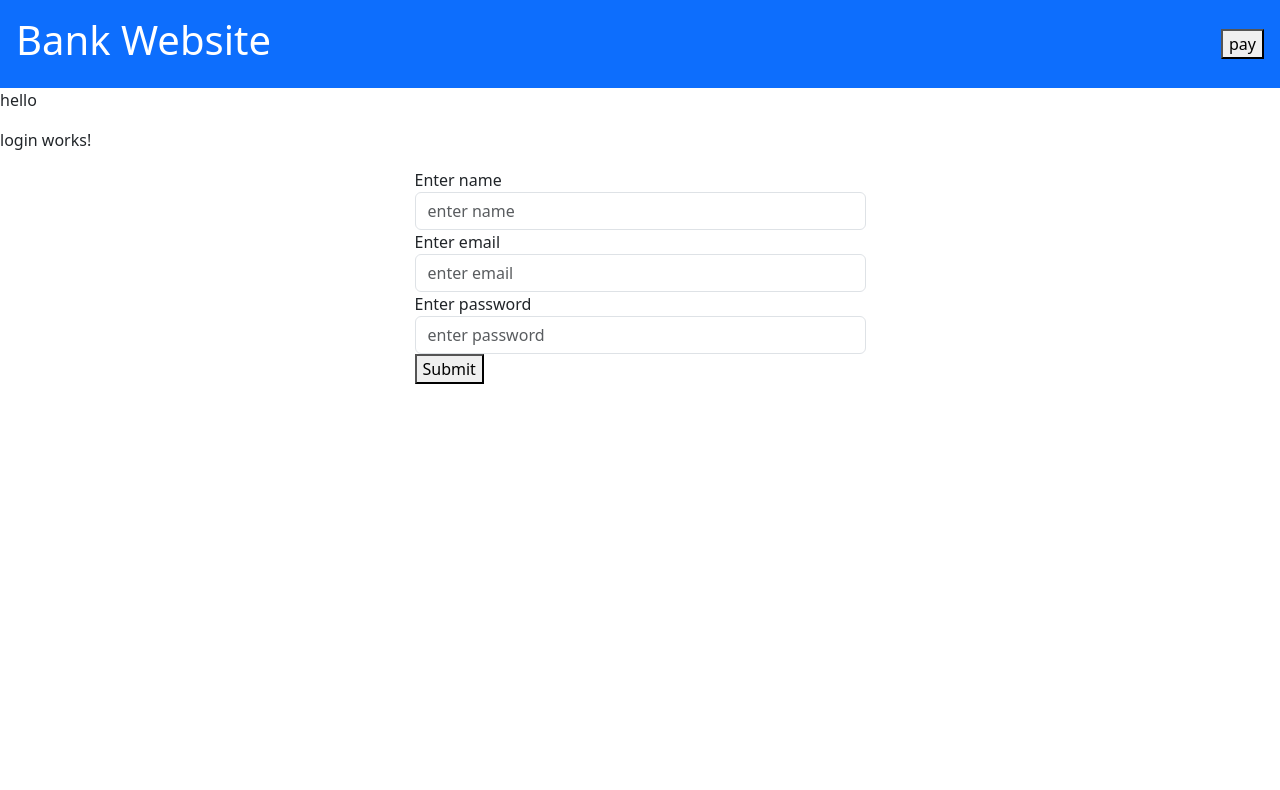
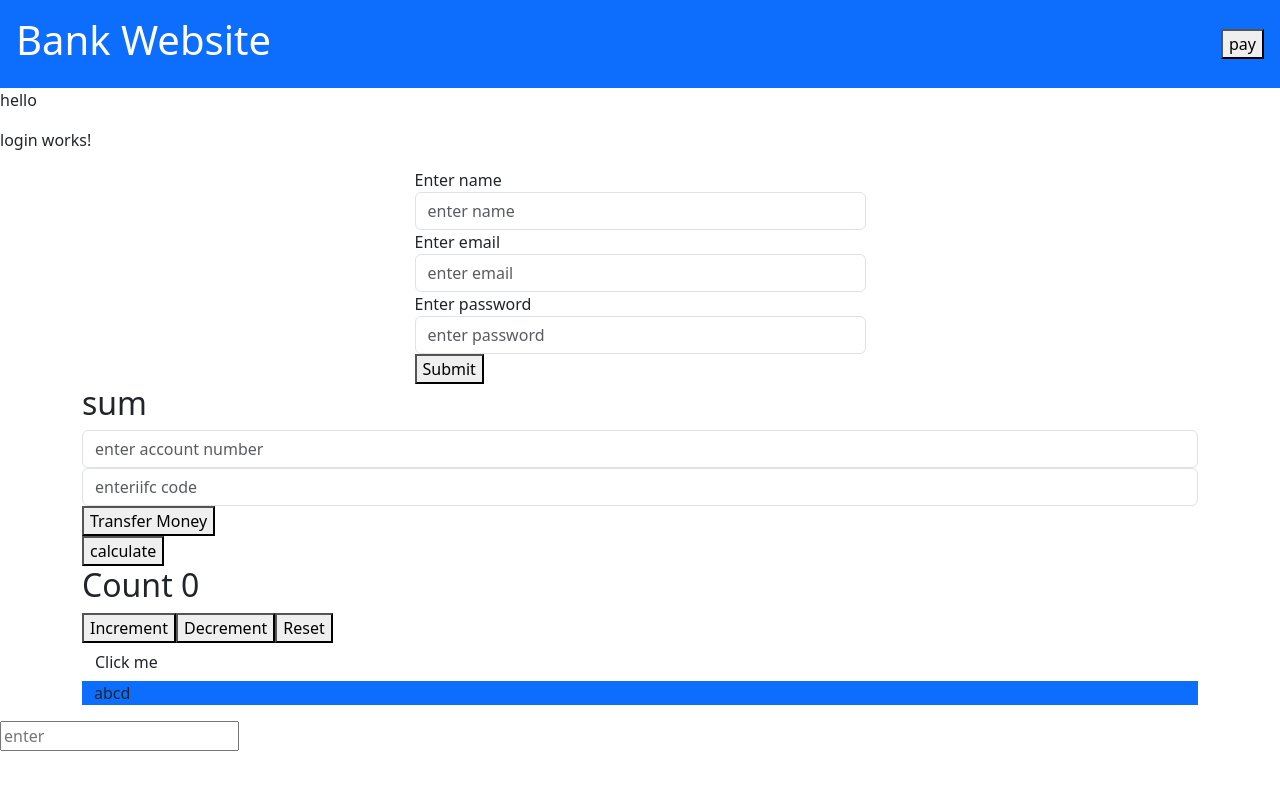
Before and after one commit to aravindakm0207/Angular-Basics, an Angular app: page / in a window 1280 px wide. Shown: the top 790 px of the page. Built offline with nearby package versions, Linux system fonts and the light colour scheme.

Commit message:
added events and also did counter example

```diff
--- a/src/app/components/login/login.html
+++ b/src/app/components/login/login.html
@@ -14,3 +14,36 @@
     </div>
   </div>
 </div>
+<div class="container">
+  <h2>sum</h2>
+  <form>
+    <input type="text" placeholder="enter account number" class="form-control" />
+    <input type="text" placeholder="enteriifc code" class="form-control" />
+    <button>Transfer Money</button>
+  </form>
+  <button (click)="sum(10, 20)">calculate</button>
+</div>
+
+<div class="container">
+  <h2>Count {{ count }}</h2>
+  <div>
+    <button (click)="handleCount('plus')">Increment</button>
+    <button (click)="handleCount('minus')">Decrement</button>
+    <button (click)="handleCount('reset')">Reset</button>
+  </div>
+</div>
+
+<div class="container">
+  <button class="btn" name="register" (click)="handleEvent($event)">Click me</button>
+  <div class="container bg-primary" (mouseenter)="handleEvent($event)">
+    <p (mouseleave)="handleEvent($event)">abcd</p>
+  </div>
+</div>
+
+<input
+  type="text"
+  placeholder="enter"
+  (focus)="handleEvent($event)"
+  (blur)="handleEvent($event)"
+  (input)="handleEvent($event)"
+/>
--- a/src/app/components/login/login.ts
+++ b/src/app/components/login/login.ts
@@ -9,5 +9,31 @@ import { Component } from '@angular/core';
 export class Login {
   handleSubmit() {
     alert('kindly login');
+    this.otherFunction();
+  }
+
+  otherFunction() {
+    console.log('function called');
+  }
+
+  sum(a: number, b: number) {
+    console.log(a + b);
+  }
+  count = 0;
+
+  handleCount(val: String) {
+    if (val == 'minus') {
+      this.count = this.count - 1;
+    } else if (val == 'plus') {
+      this.count = this.count + 1;
+    } else {
+      this.count = 0;
+    }
+  }
+
+  handleEvent(event: Event) {
+    console.log('function called', event.type);
+    console.log('value', (event.target as HTMLInputElement).value);
+    console.log('function called', (event.target as Element).classList);
   }
 }
```
